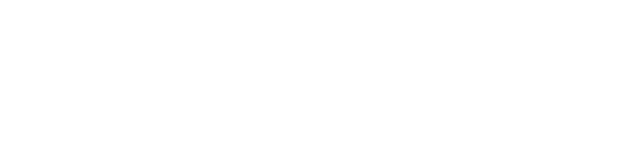
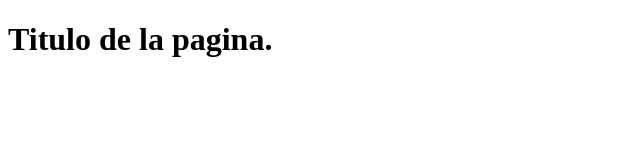
Before and after one commit to SantiagoVonk/MasterClassGit, a plain HTML site: page index.html in a window 1280 px wide. Shown: the whole page, without its empty margins (0-640 px from the left). Drawn offline with Linux system fonts and the light colour scheme.

Commit message:
agregue titulo

```diff
--- a/index.html
+++ b/index.html
@@ -7,6 +7,6 @@
     <title>Document</title>
 </head>
 <body>
-
+    <h1>Titulo de la pagina.</h1>
 </body>
 </html>
```
